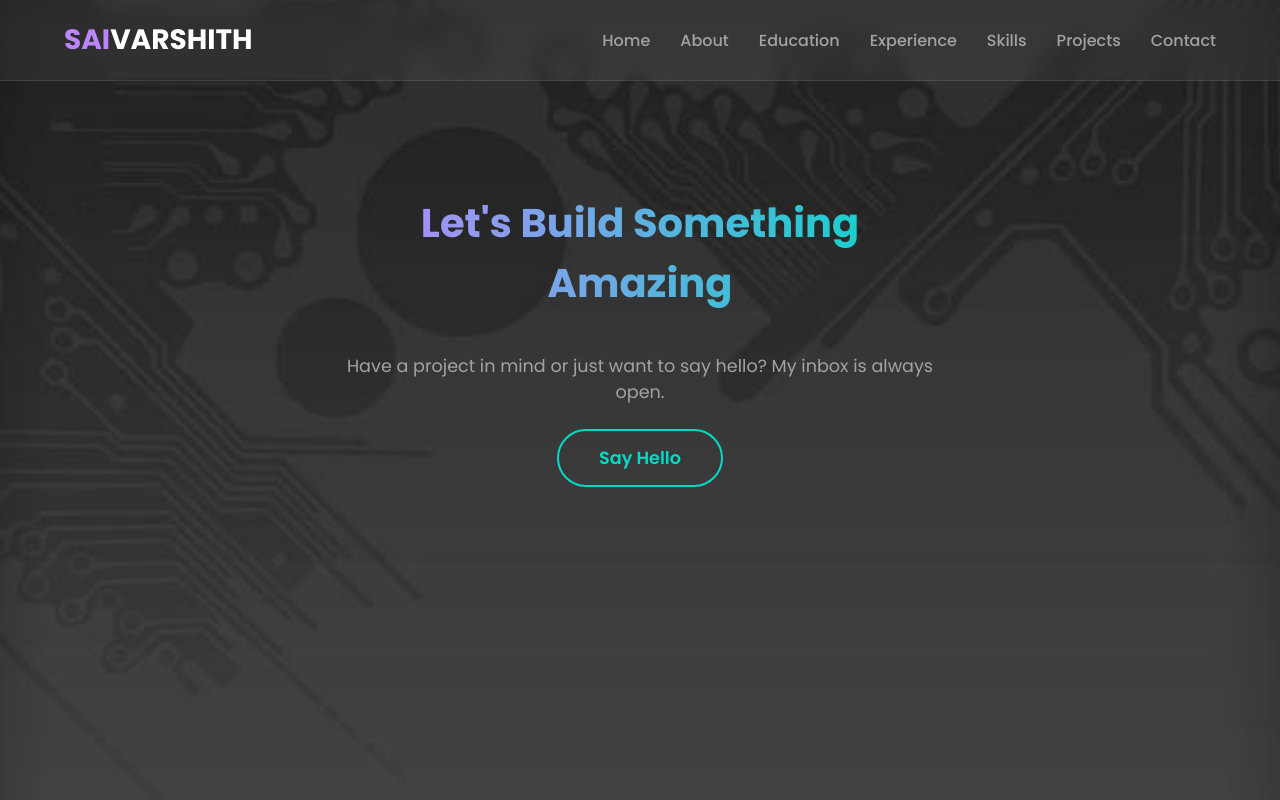
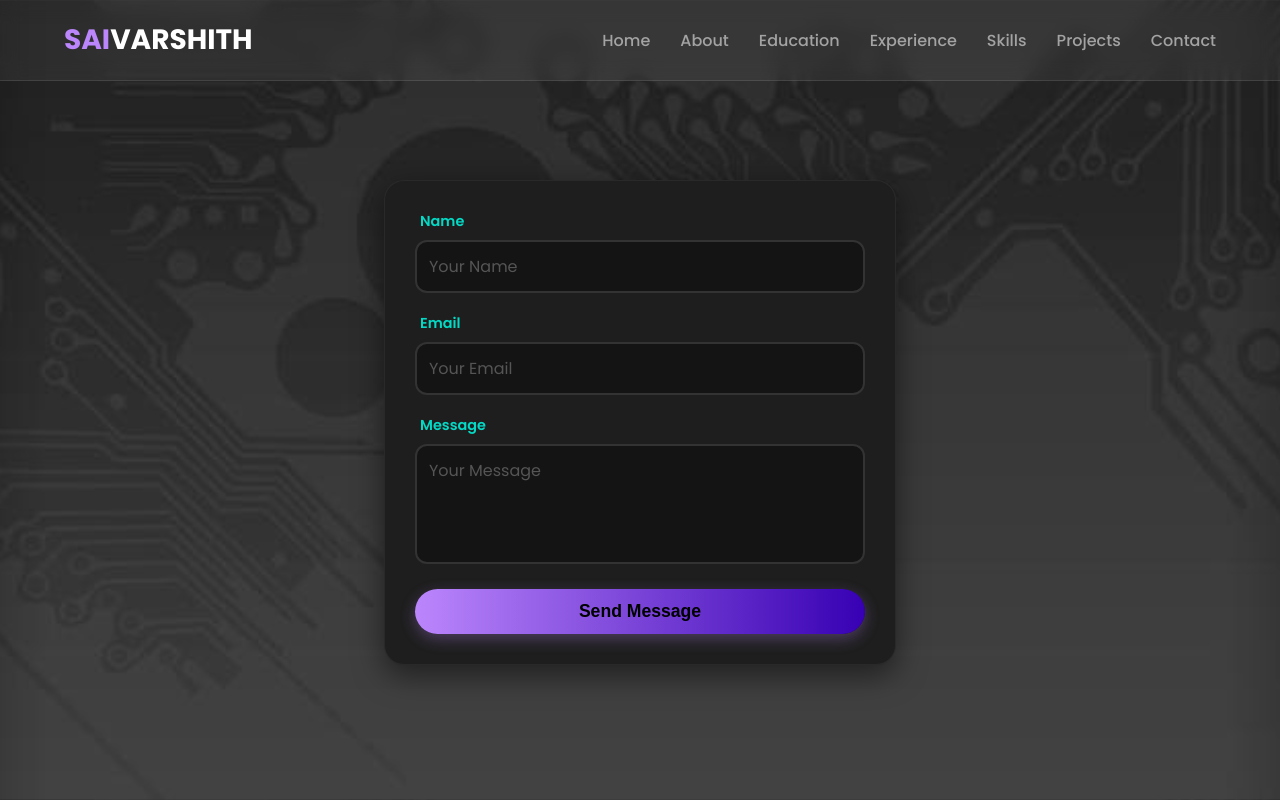
Before and after one commit to saivarshith123/My-Portfolio, a React (Create React App) app: page /contact in a window 1280 px wide. Shown: the top 800 px of the page. Built offline with nearby package versions, Linux system fonts and the light colour scheme.

Commit message:
added the contact form

```diff
--- a/package.json
+++ b/package.json
@@ -6,6 +6,7 @@
     "@capacitor/android": "^7.4.3",
     "@capacitor/cli": "^7.4.3",
     "@capacitor/core": "^7.4.3",
+    "@emailjs/browser": "^4.4.1",
     "@testing-library/dom": "^10.4.1",
     "@testing-library/jest-dom": "^6.8.0",
     "@testing-library/react": "^16.3.0",
--- a/src/components/Contact.js
+++ b/src/components/Contact.js
@@ -1,16 +1,47 @@
-import React from 'react';
-import './styles/Contact.css';
+import React, { useRef } from 'react';
+import emailjs from '@emailjs/browser';
+import './styles/Contact.css'; //
 
 const Contact = () => {
+  const form = useRef();
+
+  const sendEmail = (e) => {
+    e.preventDefault();
+
+    emailjs
+      .sendForm(
+        'service_tnj364h',    // Paste your Service ID here
+        'template_qu7s6dh',   // Paste your Template ID here
+        form.current,
+        '1VDhaKDPh0GG5y_w2'     // Paste your Public Key here
+      )
+      .then(
+        (result) => {
+          console.log(result.text);
+          alert('Message sent successfully!');
+          e.target.reset(); // Clears the form after sending
+        },
+        (error) => {
+          console.log(error.text);
+          alert('Failed to send message. Please try again.');
+        }
+      );
+  };
+
   return (
     <div className="contact-container">
-      <h2>Let's Build Something Amazing</h2>
-      <p>
-        Have a project in mind or just want to say hello? My inbox is always open.
-      </p>
-      <a href="mailto:youremail@example.com" className="email-button">
-        Say Hello
-      </a>
+      <form ref={form} onSubmit={sendEmail} className="contact-form">
+        <label>Name</label>
+        <input type="text" name="from_name" required placeholder="Your Name" />
+
+        <label>Email</label>
+        <input type="email" name="from_email" required placeholder="Your Email" />
+
+        <label>Message</label>
+        <textarea name="message" required placeholder="Your Message" />
+
+        <button type="submit" className="email-button">Send Message</button>
+      </form>
     </div>
   );
 };
--- a/src/components/styles/Contact.css
+++ b/src/components/styles/Contact.css
@@ -1,32 +1,99 @@
+/* Container: Full screen, no scroll */
 .contact-container {
-  text-align: center;
-  max-width: 600px;
+  display: flex;
+  flex-direction: column;
+  align-items: center;
+  justify-content: flex-start;
+  padding-top: 20px;           /* REDUCED from 80px to 20px */
+  height: 100vh;
+  width: 100vw;
+  margin: 0;
+  overflow: hidden;
+  box-sizing: border-box;
 }
 
-.contact-container h2 {
-  font-size: 2.5rem;
+/* Remove the Heading and Paragraph */
+.contact-container h2,
+.contact-container p {
+  display: none;
 }
 
-.contact-container p {
-  color: var(--on-surface-secondary);
-  font-size: 1.1rem;
-  margin-bottom: 40px;
+/* --- Form Styling --- */
+.contact-form {
+  display: flex;
+  flex-direction: column;
+  width: 90%;
+  max-width: 450px;
+  background: var(--surface-color);
+  padding: 30px;
+  border-radius: 20px;
+  box-shadow: 0 10px 30px rgba(0, 0, 0, 0.5);
+  border: 1px solid rgba(255, 255, 255, 0.05);
+  z-index: 10;
 }
 
-.email-button {
-  padding: 15px 40px;
-  font-size: 1.1rem;
+.contact-form label {
+  text-align: left;
+  color: var(--secondary-color);
+  font-size: 0.9rem;
   font-weight: 600;
-  text-decoration: none;
-  border-radius: 50px;
-  background-color: transparent;
-  color: var(--secondary-color);
-  border: 2px solid var(--secondary-color);
-  transition: all 0.3s ease;
+  margin-bottom: 8px;
+  margin-left: 5px;
 }
 
-.email-button:hover {
-  background-color: var(--secondary-color);
+.contact-form input,
+.contact-form textarea {
+  width: 100%;
+  padding: 12px;
+  margin-bottom: 20px;
+  background-color: rgba(18, 18, 18, 0.8);
+  border: 2px solid #333;
+  border-radius: 12px;
+  color: var(--on-surface);
+  font-family: inherit;
+  font-size: 1rem;
+  transition: all 0.3s ease;
+  box-sizing: border-box;
+}
+
+.contact-form textarea {
+  min-height: 120px;
+  resize: none;
+}
+
+/* Focus Effects */
+.contact-form input:focus,
+.contact-form textarea:focus {
+  outline: none;
+  border-color: var(--primary-color);
+  background-color: #1a1a1a;
+  box-shadow: 0 0 15px rgba(187, 134, 252, 0.2);
+  transform: translateY(-2px);
+}
+
+.contact-form input::placeholder,
+.contact-form textarea::placeholder {
+  color: #555;
+}
+
+/* Submit Button */
+.contact-form .email-button {
+  width: 100%;
+  padding: 12px;
+  margin-top: 5px;
+  font-size: 1.1rem;
+  font-weight: 700;
+  border-radius: 50px;
+  background: linear-gradient(90deg, var(--primary-color), var(--primary-variant));
   color: var(--on-primary);
-  box-shadow: 0 5px 15px rgba(3, 218, 198, 0.3);
+  border: none;
+  cursor: pointer;
+  transition: all 0.3s ease;
+  box-shadow: 0 5px 15px rgba(187, 134, 252, 0.3);
 }
+
+.contact-form .email-button:hover {
+  transform: translateY(-3px);
+  box-shadow: 0 8px 25px rgba(187, 134, 252, 0.5);
+  background: linear-gradient(90deg, var(--secondary-color), var(--primary-color));
+}
```
Also changed, not shown: 2 other files (tests, documents, lock files or other folders).
